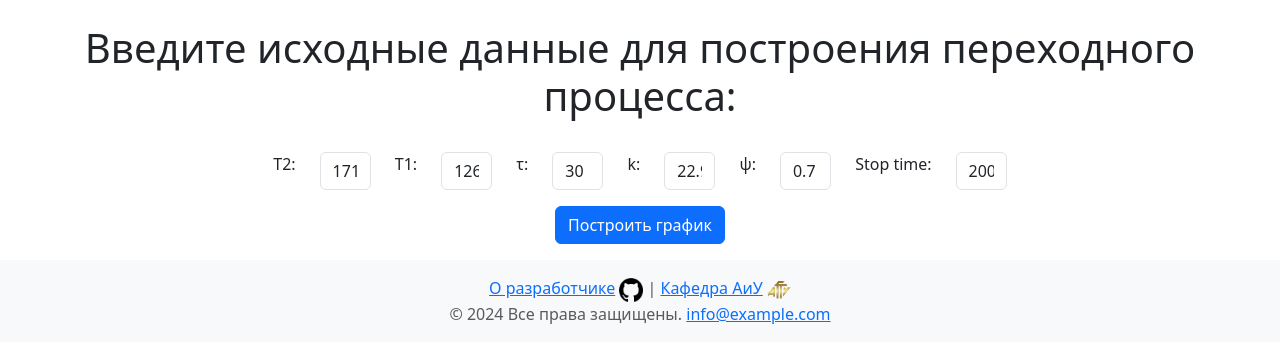
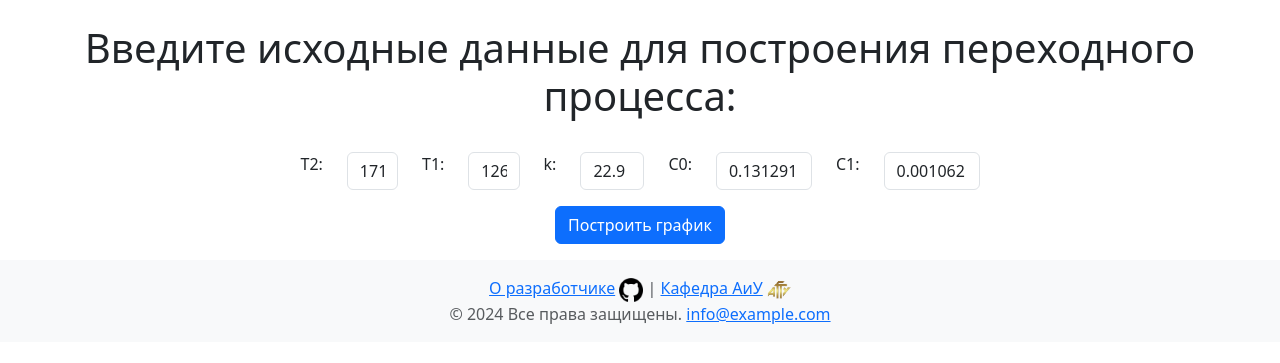
Before and after one commit to KnightOfMelons/Graduation-Project-University, a Flask app: page /transient_process_using_a_PI_controller in a window 1280 px wide. Shown: the part 109-472 px from the top of the page. Run offline with Flask 3, Linux system fonts and the light colour scheme; some libraries are stand-ins or nearby versions.

Commit message:
Fixed transient process using PI controller

```diff
--- a/app.py
+++ b/app.py
@@ -1014,13 +1014,12 @@ def function_of_transient_process_using_a_PI_controller():
     if request.method == "POST":
         T2_value = float(request.form['T2_value'])
         T1_value = float(request.form['T1_value'])
-        t_value = float(request.form['t_value'])
         k_value = float(request.form['k_value'])
-        y_value = float(request.form['y_value'])
-        stop_time = int(request.form['stop_time'])
-        m = -math.log(1 - y_value) / (2 * math.pi)
+        min_C0 = float(request.form['min_C0'])
+        min_C1 = float(request.form['min_C1'])
 
-        _, _, min_C0, min_C1 = generate_system_response(k_value, T2_value, T1_value)
+        # _, _, min_C0, min_C1 = generate_system_response(k_value, T2_value, T1_value)
+        # print(min_C0,min_C1)
         t,y = calculate_integral(T1_value, T2_value, k_value, round(min_C0, 6), round(min_C1, 6), False)
         image_transmission_funct_PI_controller, A1_value, A2_value, A3_value, t_p = plot_system_response(t,y)
 
--- a/templates/PI/Separate/transient_process_using_a_PI_controller.html
+++ b/templates/PI/Separate/transient_process_using_a_PI_controller.html
@@ -22,32 +22,25 @@
                     <input type="text" class="form-control input-field-for-PID" name="T1_value" value="126.4" required>
                 </div>
 
-                <div class="col-auto my-2">
-                    <label class="form-label">τ:</label>
-                </div>
-                <div class="col-auto my-2">
-                    <input type="text" class="form-control input-field-for-PID" name="t_value" value="30" required>
-                </div>
-
                  <div class="col-auto my-2">
                     <label class="form-label">k:</label>
                 </div>
                 <div class="col-auto my-2">
-                    <input type="text" class="form-control input-field-for-PID" name="k_value" value="22.9" required>
+                    <input type="text" class="form-control input-field-for-PID" style="width: 4rem;" name="k_value" value="22.9" required>
                 </div>
 
-                <div class="col-auto my-2">
-                    <label class="form-label">ψ:</label>
+                 <div class="col-auto my-2">
+                    <label class="form-label">C0:</label>
                 </div>
                 <div class="col-auto my-2">
-                    <input type="text" class="form-control input-field-for-PID" name="y_value" value="0.7" required>
+                    <input type="text" class="form-control input-field-for-PID" style="width: 6rem;" name="min_C0" value="0.131291" required>
                 </div>
 
-                <div class="col-auto my-2">
-                    <label class="form-label">Stop time:</label>
+                 <div class="col-auto my-2">
+                    <label class="form-label">C1:</label>
                 </div>
                 <div class="col-auto my-2">
-                    <input type="text" class="form-control input-field-for-PID" name="stop_time" value="2000" required>
+                    <input type="text" class="form-control input-field-for-PID" style="width: 6rem;" name="min_C1" value="0.001062" required>
                 </div>
 
                 <div class="text-center mb-3 my-2">
```
